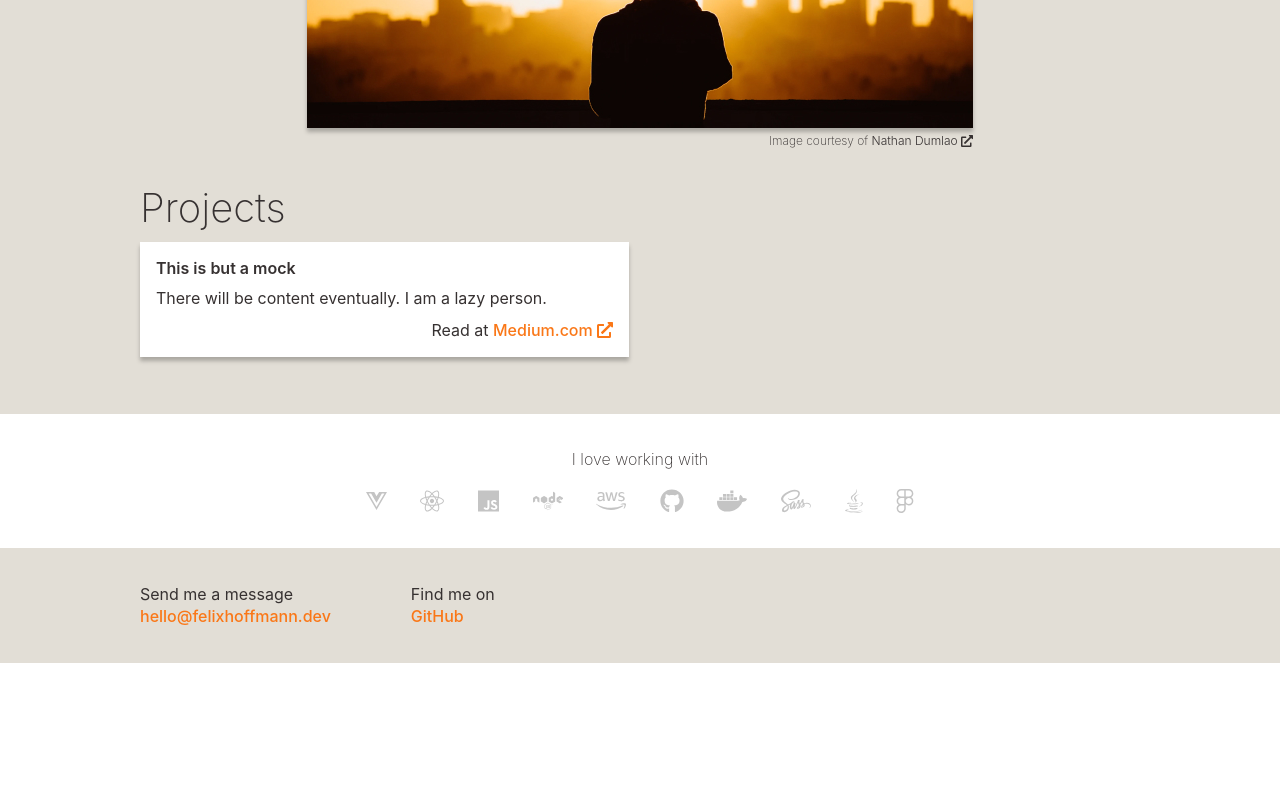
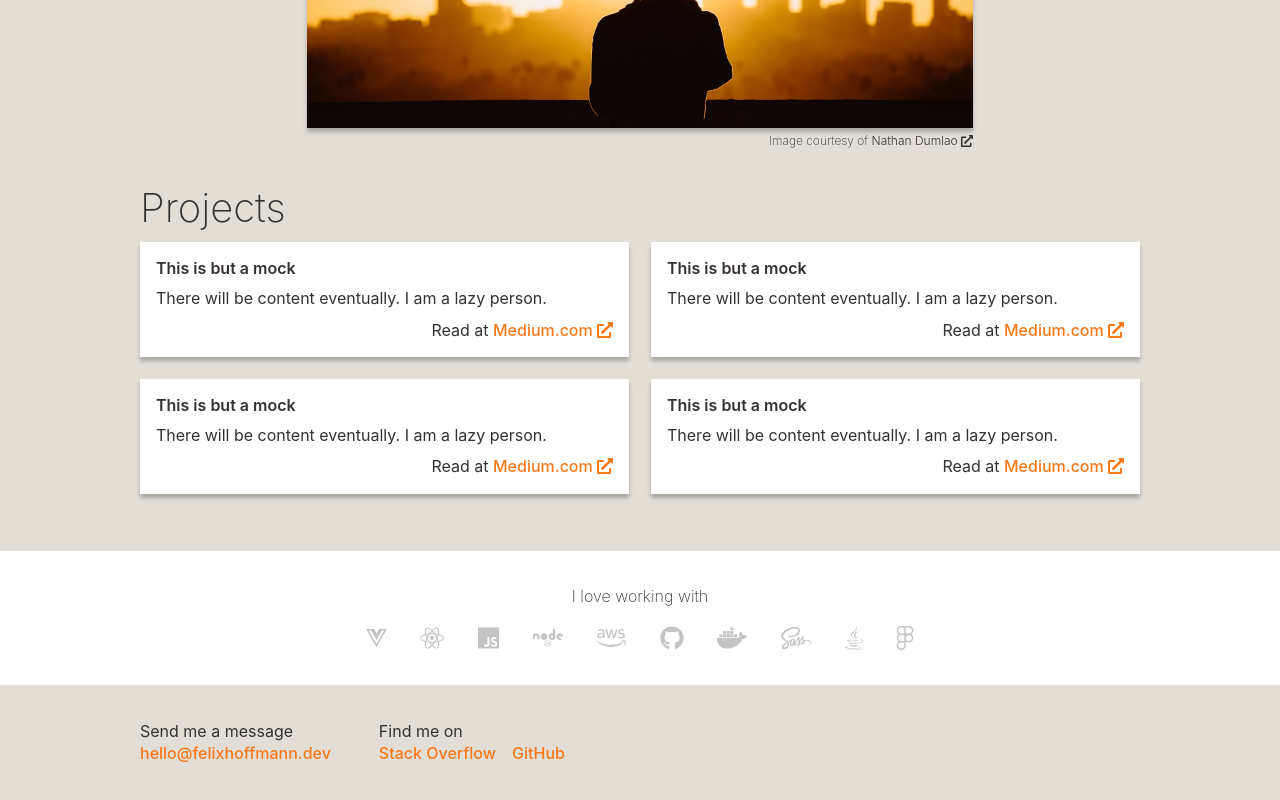
Before and after one commit to zzzFelix/felixhoffmann.dev, a Vue app: page / in a window 1280 px wide. Shown: the part 546-1346 px from the top of the page. Before the commit the page ends 1209 px from the top, so only its background shows below. Built offline with nearby package versions, Linux system fonts and the light colour scheme.

Commit message:
Add placeholder story links. Add social links.

```diff
--- a/src/components/ContactInfo.vue
+++ b/src/components/ContactInfo.vue
@@ -1,13 +1,18 @@
 <template>
   <section class="contact-info">
-    <div class="email">
+    <div>
       <p>Send me a message</p>
       <p>
         <a href="mailto:hello@felixhoffmann.dev">hello@felixhoffmann.dev</a>
       </p>
     </div>
     <div class="social">
-      <p>Find me on</p>
+      <div>
+        <p>Find me on</p>
+        <p>
+          <a href="https://stackoverflow.com/users/4598786/felix">Stack Overflow</a>
+        </p>
+      </div>
       <p>
         <a href="https://github.com/zzzFelix">GitHub</a>
       </p>
@@ -28,10 +33,17 @@ export default class ContactInfo extends Vue {}
 section {
   display: grid;
   grid-template-columns: auto 1fr;
-  column-gap: 5em;
+  column-gap: 3em;
   padding: $padding-wide;
   margin: auto;
   max-width: 1000px;
+
+  .social {
+    display: grid;
+    grid-template-columns: auto 1fr;
+    column-gap: 1em;
+    align-items: end;
+  }
 
   p {
     line-height: 1.4;
--- a/src/components/Stories.vue
+++ b/src/components/Stories.vue
@@ -2,6 +2,24 @@
   <section class="stories">
     <h2>Projects</h2>
     <div class="stories-inner">
+      <StoryLink
+        title="This is but a mock"
+        description="There will be content eventually. I am a lazy person."
+        url="https://google.com"
+        url-title="Medium.com"
+      />
+      <StoryLink
+        title="This is but a mock"
+        description="There will be content eventually. I am a lazy person."
+        url="https://google.com"
+        url-title="Medium.com"
+      />
+      <StoryLink
+        title="This is but a mock"
+        description="There will be content eventually. I am a lazy person."
+        url="https://google.com"
+        url-title="Medium.com"
+      />
       <StoryLink
         title="This is but a mock"
         description="There will be content eventually. I am a lazy person."
```
